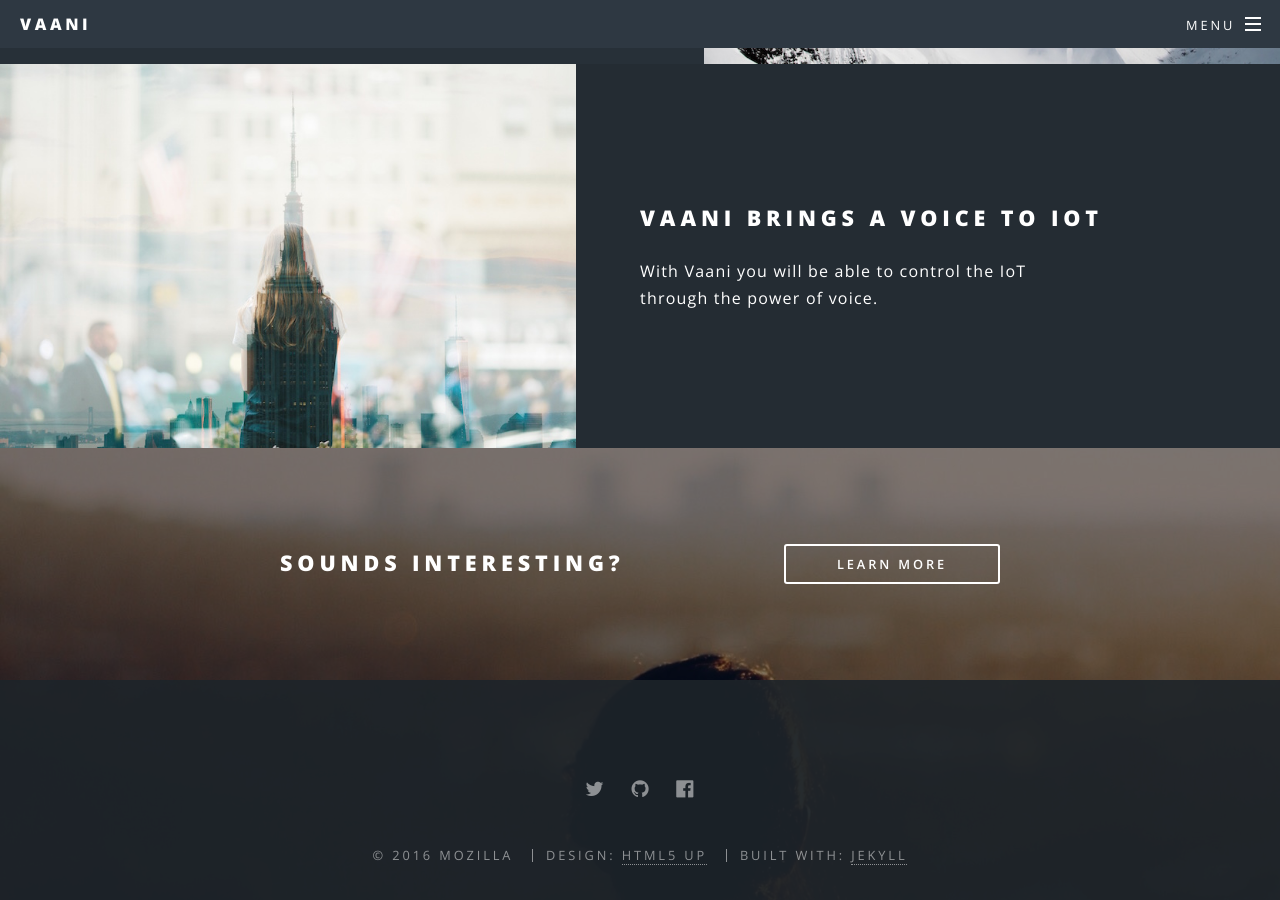
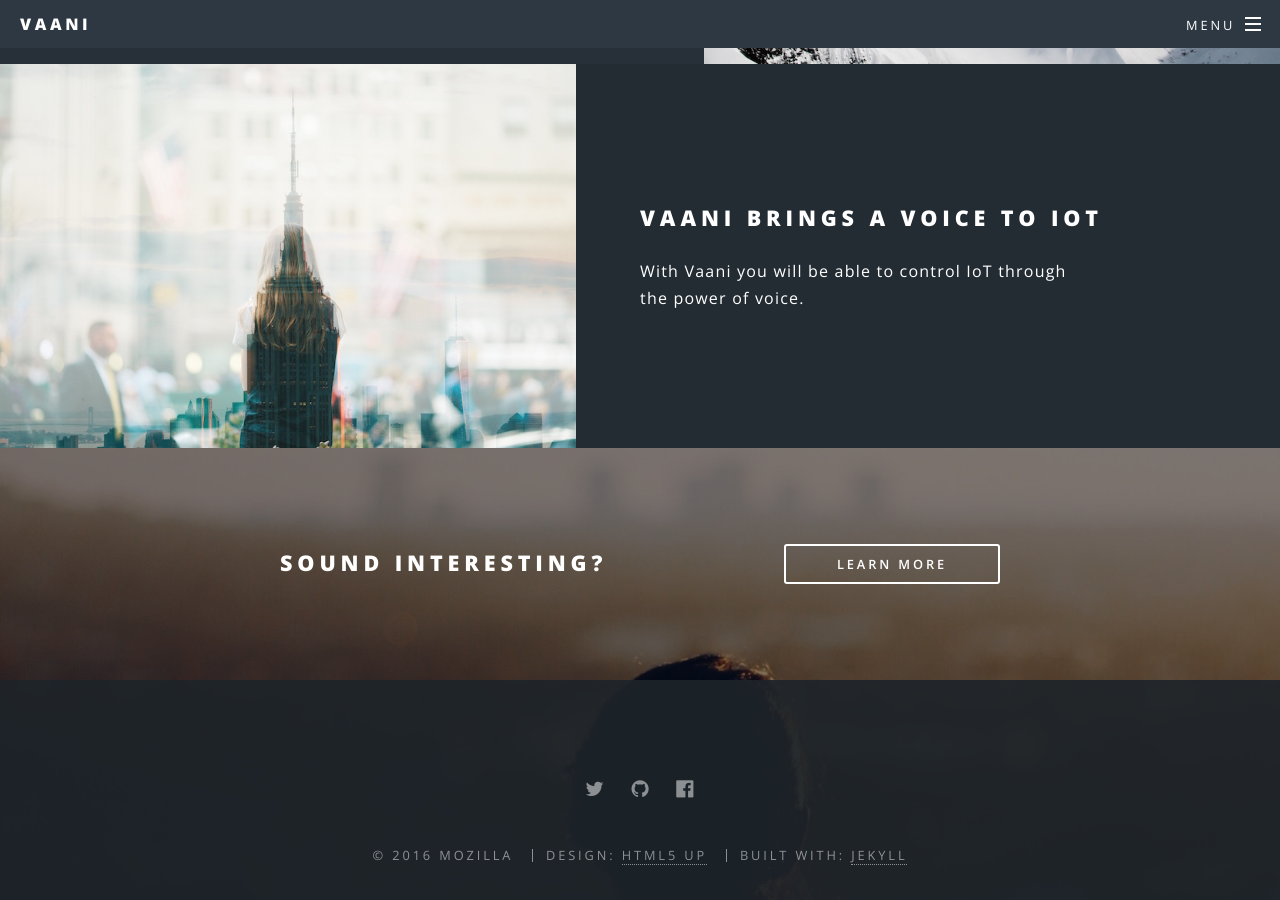
Before and after one commit to mozilla/vaani.iot, a Jekyll site: the page built from index.html, in a window 1280 px wide and 900 px high, scrolled down 2062 px. Built offline with Jekyll 4.4.1, drawn with Linux system fonts in a browser that asks for light colours.

Commit message:
Small text tweaks

```diff
--- a/blog.html
+++ b/blog.html
@@ -9,6 +9,7 @@ title: Blog
 						<div class="12u"><span class="image fit"><img src="images/kickoffberlin.jpg" alt="" /></span></div>
 					</div>
 				</div>
+                                <h5>February 16, 2016</h5>
 				<p><span class="image left"><img src="images/pic06.jpg" alt="" /></span>Here is a brief update from the Vaani team meetup in Berlin last week around prototype-scoping and planning, following the gate 0 go-ahead.
 
 </p>
--- a/index.html
+++ b/index.html
@@ -42,8 +42,8 @@ layout: landing
 						<section class="spotlight">
 							<div class="image"><img src="images/pic03.jpg" alt="" /></div><div class="content">
 								<h2>Vaani brings a voice to IoT</h2>
-                                                                <p>With Vaani you will be able to control the IoT<br />
-                                                                through the power of voice.</p>
+                                                                <p>With Vaani you will be able to control IoT through<br />
+                                                                the power of voice.</p>
 							</div>
 						</section>
 					</section>
@@ -52,7 +52,7 @@ layout: landing
 					<section id="cta" class="wrapper style4">
 						<div class="inner">
 							<header>
-								<h2>Sounds interesting?</h2>
+								<h2>Sound interesting?</h2>
 							</header>
                                                         <ul class="actions vertical">
                                                                 <li><a href="info.html" class="button fit">Learn More</a></li>
```
